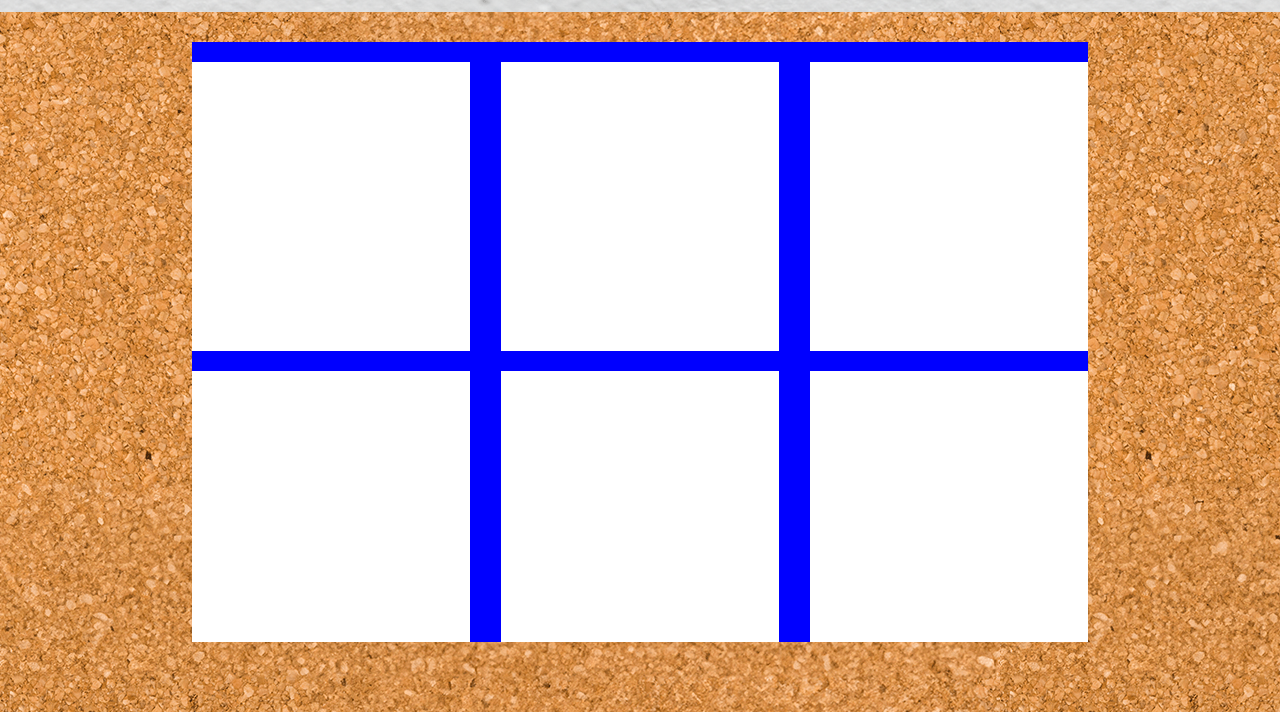
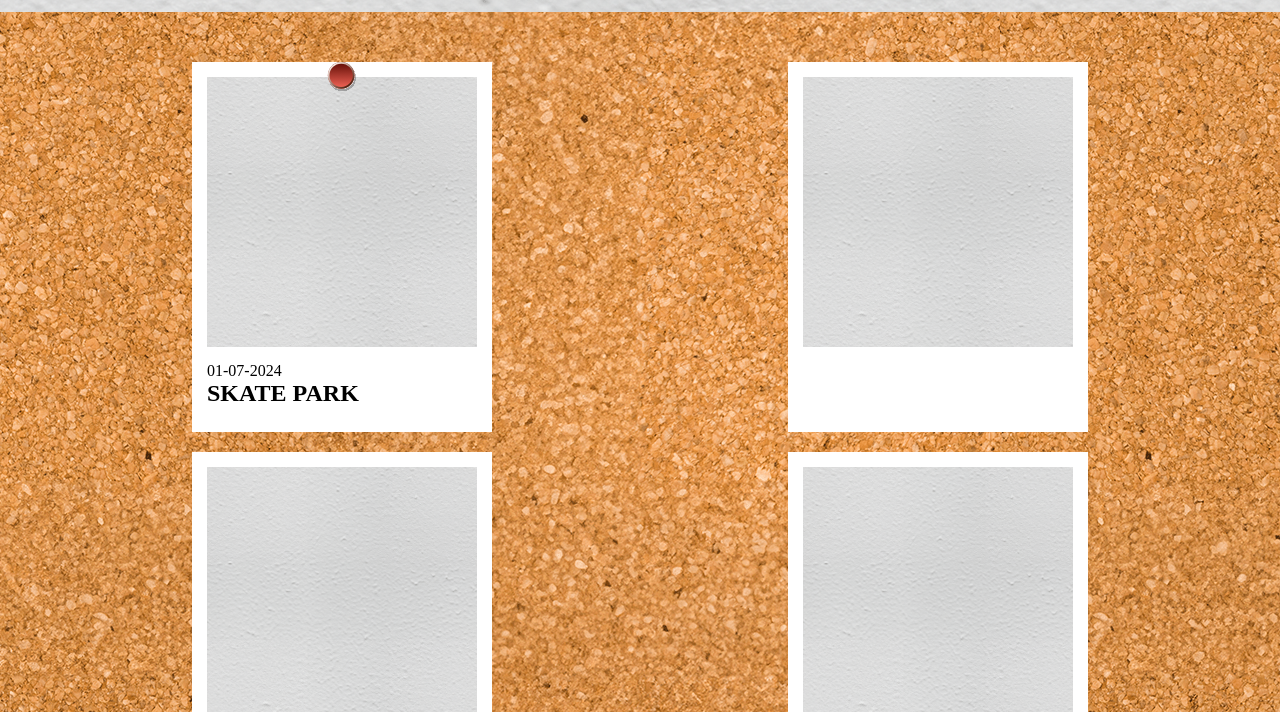
Before and after one commit to DanieleGattuso/js-photo-blog, a plain HTML site: page index.html in a window 1280 px wide. Shown: the part 88-800 px from the top of the page. Drawn offline with nearby package versions, Linux system fonts and the light colour scheme.

Commit message:
completing css

```diff
--- a/css/style.css
+++ b/css/style.css
@@ -11,6 +11,14 @@ body{
 
     background-image: url("../img/cork.png");
 
+}
+
+figcaption {
+    margin-left: 15px;
+}
+
+h2{
+    margin-left: 15px;
 }
 /* HEADER */
 
@@ -36,7 +44,7 @@ main{
 
     width: 70%;
     height: 600px;
-    background-color: blue;
+    /* background-color: blue; */
     margin-top: 30px;
     display: flex;
     justify-content: space-between;
@@ -47,12 +55,32 @@ main{
 .cards{
 
     background-color: white;
-    width: 31%;
+    width: 300px;
     margin-top: 20px;
+    height: 370px;
 
 }
 
-.image_container{
-
+.image_container {
+    position: relative;
+    width: 300px;
+    height: 300px;
 
 }
+
+.image_size {
+    width: 100%;
+    height: 100%;
+    padding: 15px;
+}
+
+.pin {
+    position: absolute;
+    top: ;
+    left: 50%;
+    transform: translateX(-50%);
+    width: 30px;
+    height: auto;
+    z-index: 10;
+
+}
--- a/index.html
+++ b/index.html
@@ -23,30 +23,56 @@
 
             <div class="cards">
 
-                <div class="image_continer">
+                <div class="image_container">
 
-                    <img src="" alt="">
+                    <img src="./img/wall.png" alt="" class="image_size">
+                    <img src="./img/pin.svg" alt="" class="pin">
+                </div>
+
+                <figcaption>01-07-2024</figcaption>
+                <h2>SKATE PARK</h2>
+
+            </div>
+
+            <div class="cards">
+
+                <div class="image_container">
+
+                    <img src="./img/wall.png" alt="" class="image_size">
                 </div>
 
             </div>
 
             <div class="cards">
 
-            </div>
+                <div class="image_container">
 
-            <div class="cards">
+                    <img src="./img/wall.png" alt="" class="image_size">
+                </div>
 
             </div>
 
             <div class="cards">
+                <div class="image_container">
+
+                    <img src="./img/wall.png" alt="" class="image_size">
+                </div>
 
             </div>
 
             <div class="cards">
+                <div class="image_container">
+
+                    <img src="./img/wall.png" alt="" class="image_size">
+                </div>
 
             </div>
 
             <div class="cards">
+                <div class="image_container">
+
+                    <img src="./img/wall.png" alt="" class="image_size">
+                </div>
 
             </div>
 
```
